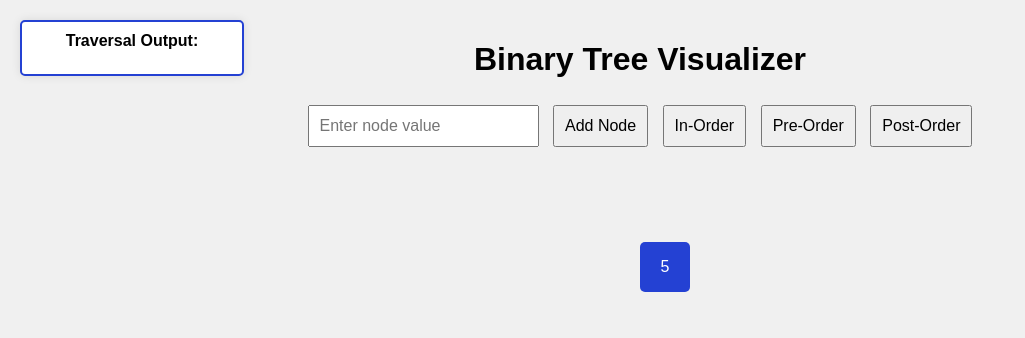
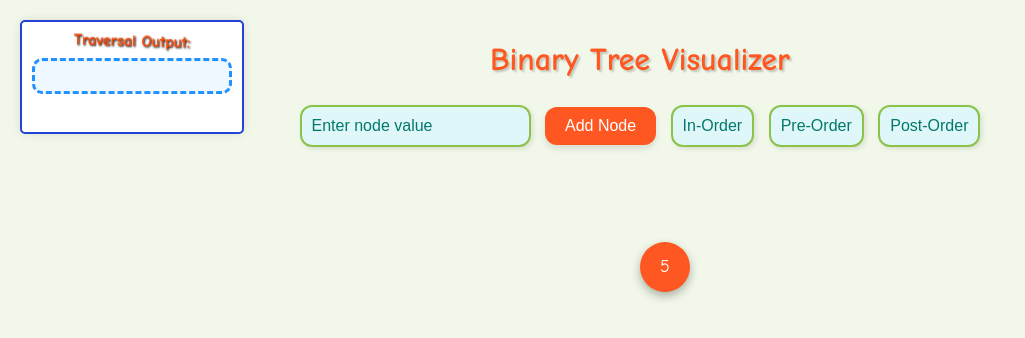
Before and after one commit to MANASA-REDDY04/BinaryTreeVisualizer, a plain HTML site: page index.html in a window 1280 px wide. Both pictures are taken after typing "5" into the empty fields and a click on the button "Add Node". Shown: the whole page, without its empty margins (0-1025 px from the left). Drawn offline with Linux system fonts and the light colour scheme.

Commit message:
Update styles.css

```diff
--- a/styles.css
+++ b/styles.css
@@ -19,6 +19,34 @@ button {
   margin: 5px;
   padding: 10px;
   font-size: 16px;
+  border-radius: 12px; /* Rounded edges */
+  border: 2px solid #8bc34a; /* Bright green border */
+  background-color: #e0f7fa; /* Light cyan background */
+  color: #00796b; /* Teal text */
+  box-shadow: 2px 2px 5px rgba(0, 0, 0, 0.1); /* Light shadow */
+  transition: all 0.3s ease; /* Smooth transitions */
+}
+
+input::placeholder {
+  color: #00796b; /* Teal placeholder text */
+}
+
+button:hover {
+  background-color: #ffeb3b; /* Yellow background on hover */
+  color: #ff5722; /* Bright red text on hover */
+  border-color: #ff5722; /* Red border on hover */
+  transform: scale(1.1); /* Slight grow on hover */
+}
+
+h1 {
+  font-family: "Comic Sans MS", sans-serif; /* Fun playful font */
+  color: #ff5722; /* Bright red text */
+  text-shadow: 2px 2px 2px rgba(0, 0, 0, 0.2); /* Light shadow on text */
+}
+
+body {
+  background-color: #f1f8e9; /* Light green background */
+  font-family: "Arial", sans-serif;
 }
 
 #treeContainer {
@@ -33,20 +61,56 @@ button {
 .node {
   width: 50px;
   height: 50px;
-  background-color: #2441d3;
+  background-color: #ff5722; /* Bright orange background */
   color: white;
   text-align: center;
   line-height: 50px;
   position: absolute;
-  border-radius: 5px;
+  border-radius: 50%; /* Fully round nodes */
+  font-size: 18px;
+  font-family: "Comic Sans MS", sans-serif; /* Fun font */
+  box-shadow: 0 4px 10px rgba(0, 0, 0, 0.3); /* Add shadow for depth */
+  transition: transform 0.3s ease, background-color 0.3s ease;
+  animation: bounceIn 0.5s ease-out; /* Bounce when added */
+}
+
+.node:hover {
+  background-color: #ffeb3b; /* Change to bright yellow on hover */
+  transform: scale(1.1); /* Slightly enlarge the node on hover */
+}
+
+/* Keyframes for bounce animation */
+@keyframes bounceIn {
+  0% {
+    transform: scale(0.1); /* Start small */
+    opacity: 0; /* Start invisible */
+  }
+  60% {
+    transform: scale(1.2); /* Overshoot */
+    opacity: 1; /* Appear */
+  }
+  100% {
+    transform: scale(1); /* Settle into normal size */
+  }
 }
 
 .line {
   position: absolute;
-  height: 1px;
-  background-color: rgb(247, 85, 31);
-  transform-origin: top left;
-  border-radius: 2px;
+  height: 2px; /* Slightly thicker line */
+  background-color: #00bcd4; /* Playful cyan color */
+  transform-origin: left; /* Draw the line from the left side */
+  border-radius: 5px; /* Rounded edges for the lines */
+  box-shadow: 0 2px 5px rgba(0, 0, 0, 0.2); /* Add a slight shadow */
+  width: 0; /* Start with 0 width */
+  transition: width 1s ease-out; /* Smooth width transition */
+}
+
+.line.grow {
+  width: 100%; /* Expands to full width */
+}
+
+.line:hover {
+  background-color: #ffeb3b; /* Line changes color to yellow on hover */
 }
 
 #outputContainer {
@@ -67,6 +131,74 @@ button {
 }
 
 #output {
-  font-size: 14px;
-  color: #333;
+  font-size: 18px;
+  color: #ff6347; /* A playful tomato color */
+  background-color: #f0f8ff; /* Light background for contrast */
+  border: 3px dashed #1e90ff; /* Dashed border for a gameful look */
+  border-radius: 10px; /* Rounded corners */
+  padding: 15px;
+  text-align: center;
+  animation: bounce 1.5s infinite; /* Bounce animation */
+  font-family: "Comic Sans MS", cursive, sans-serif; /* Playful font */
 }
+
+/* Bounce Animation */
+@keyframes bounce {
+  0%,
+  100% {
+    transform: translateY(0);
+  }
+  50% {
+    transform: translateY(-10px);
+  }
+}
+#outputHeading {
+  font-size: 22px;
+  color: #ff4500; /* A bold orange color */
+  text-shadow: 1px 1px 2px #000000; /* Subtle shadow for readability */
+  font-family: "Comic Sans MS", cursive, sans-serif; /* Playful font */
+  margin-bottom: 10px;
+  animation: wobble 1.5s infinite; /* Wobble animation */
+}
+
+/* Wobble Animation */
+@keyframes wobble {
+  0%,
+  100% {
+    transform: rotate(0deg);
+  }
+  25% {
+    transform: rotate(-3deg); /* Reduced wobble */
+  }
+  75% {
+    transform: rotate(3deg); /* Reduced wobble */
+  }
+}
+#addNodeButton {
+  background-color: #ff5722; /* Bright orange background */
+  color: white;
+  font-size: 16px;
+  padding: 10px 20px;
+  border: none;
+  border-radius: 12px; /* Rounded button */
+  cursor: pointer;
+  box-shadow: 0 4px 6px rgba(0, 0, 0, 0.1);
+  transition: transform 0.3s ease, background-color 0.3s ease;
+}
+
+#addNodeButton:hover {
+  background-color: #ffeb3b; /* Bright yellow on hover */
+  color: black;
+  transform: scale(1.1); /* Button grows slightly */
+}
+
+/* Keyframe animation for bouncing effect */
+@keyframes bounce {
+  0%,
+  100% {
+    transform: translateY(0);
+  }
+  50% {
+    transform: translateY(-10px); /* Move up */
+  }
+}
```
